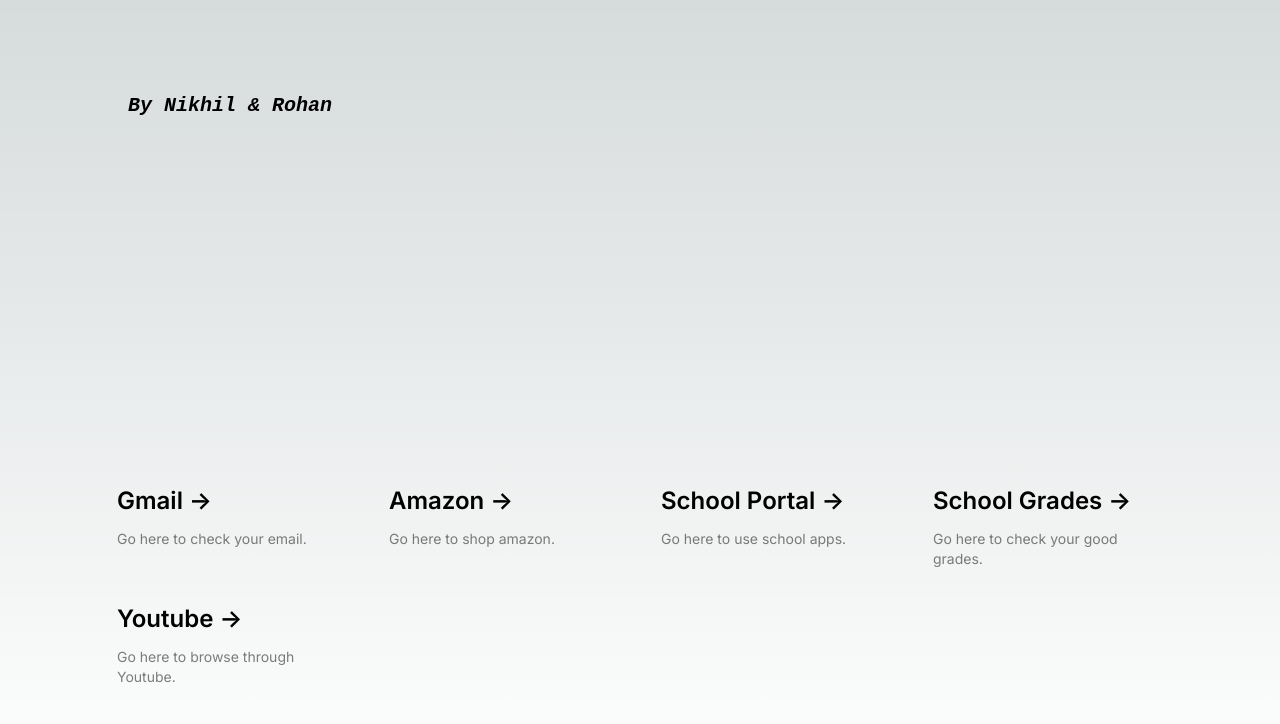
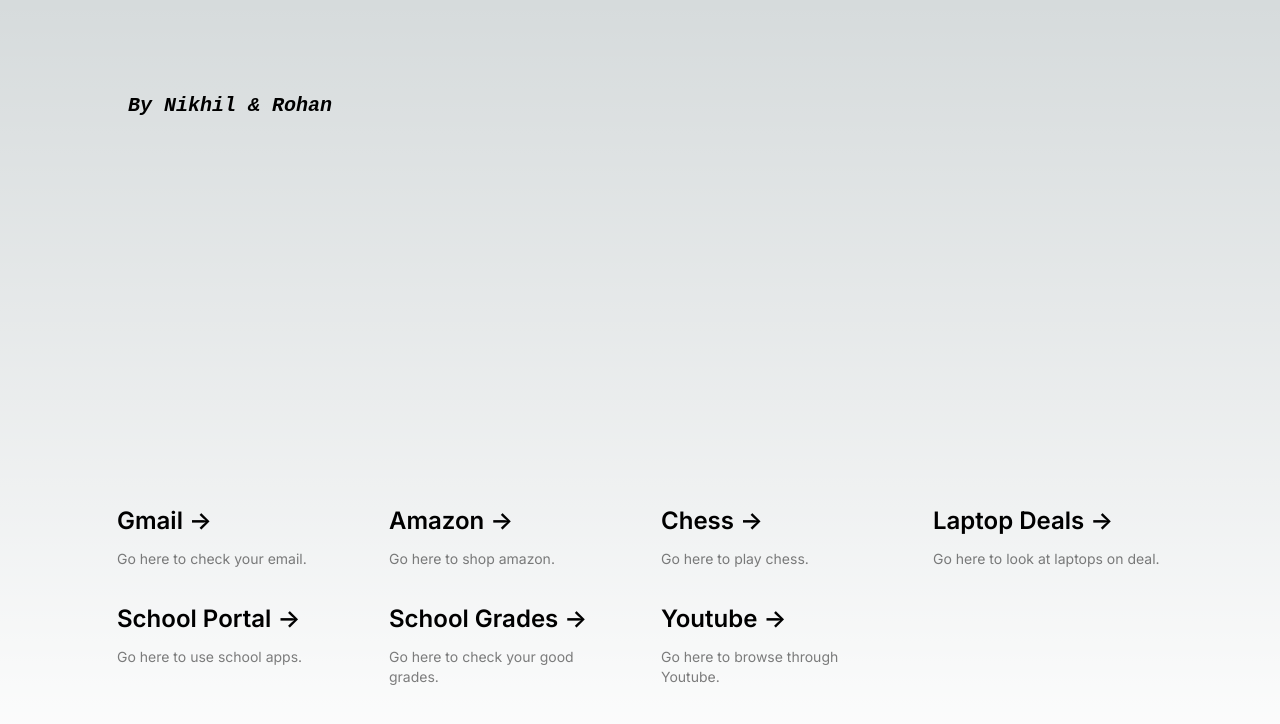
Before and after one commit to nikhilnagori/nikhils-app, a Next.js app: page / in a window 1280 px wide. Shown: the top 724 px of the page. Built offline with nearby package versions, Linux system fonts and the light colour scheme.

Commit message:
new sites

```diff
--- a/src/app/page.tsx
+++ b/src/app/page.tsx
@@ -56,6 +56,40 @@
         </a>
 
         <a
+          href="https://www.chess.com/"
+          className="group rounded-lg border border-transparent px-5 py-4 transition-colors hover:border-gray-300 hover:bg-gray-100 hover:dark:border-neutral-700 hover:dark:bg-neutral-800/30"
+          target="_blank"
+          rel="noopener noreferrer"
+        >
+          <h2 className={`mb-3 text-2xl font-semibold`}>
+            Chess{' '}
+            <span className="inline-block transition-transform group-hover:translate-x-1 motion-reduce:transform-none">
+              -&gt;
+            </span>
+          </h2>
+          <p className={`m-0 max-w-[30ch] text-sm opacity-50`}>
+            Go here to play chess.
+          </p>
+        </a>
+
+        <a
+          href="https://www.edealinfo.com/deals/categories/laptops.php"
+          className="group rounded-lg border border-transparent px-5 py-4 transition-colors hover:border-gray-300 hover:bg-gray-100 hover:dark:border-neutral-700 hover:dark:bg-neutral-800/30"
+          target="_blank"
+          rel="noopener noreferrer"
+        >
+          <h2 className={`mb-3 text-2xl font-semibold`}>
+            Laptop Deals{' '}
+            <span className="inline-block transition-transform group-hover:translate-x-1 motion-reduce:transform-none">
+              -&gt;
+            </span>
+          </h2>
+          <p className={`m-0 max-w-[30ch] text-sm opacity-50`}>
+            Go here to look at laptops on deal.
+          </p>
+        </a>
+
+        <a
           href="https://launchpad.classlink.com/santaclara"
           className="group rounded-lg border border-transparent px-5 py-4 transition-colors hover:border-gray-300 hover:bg-gray-100 hover:dark:border-neutral-700 hover:dark:bg-neutral-800 hover:dark:bg-opacity-30"
           target="_blank"
```
